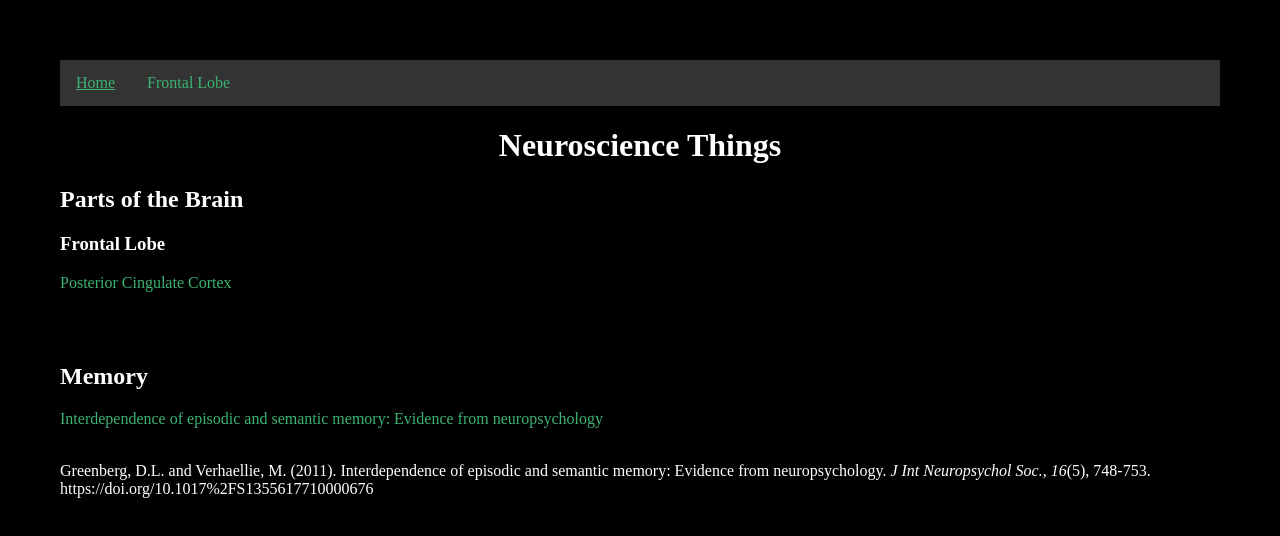
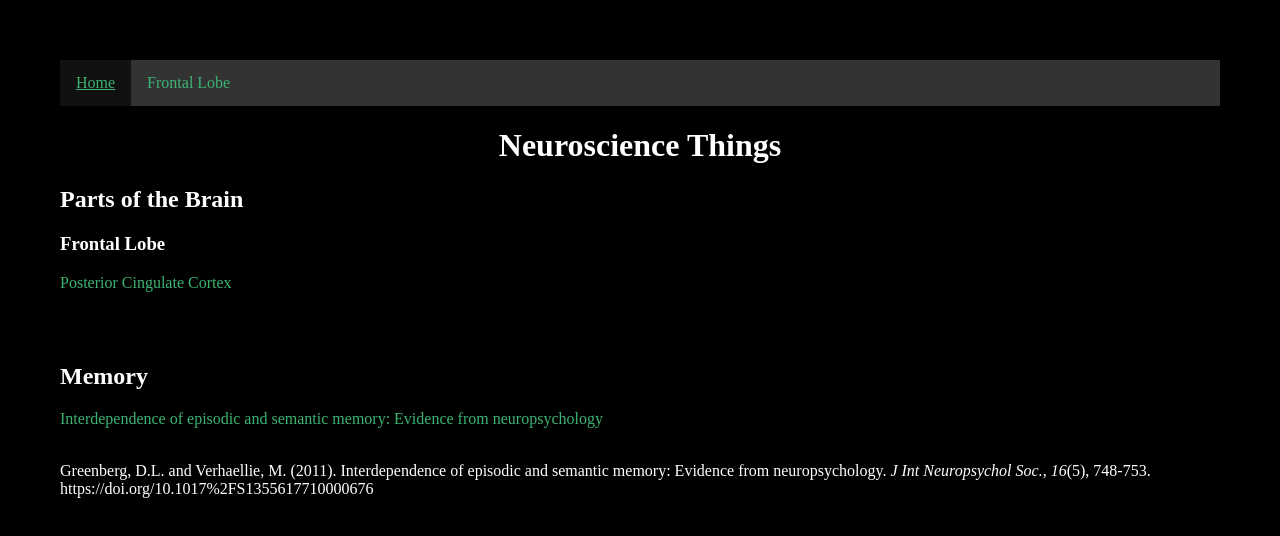
Before and after one commit to ryankyler/brain-info, a plain HTML site: page index.html in a window 1280 px wide. In both pictures the pointer is over the link "Home". Drawn offline with Linux system fonts and the light colour scheme.

Commit message:
changed .menu to li a and added li a:hover

```diff
--- a/styles.css
+++ b/styles.css
@@ -38,7 +38,8 @@ a:hover {
 	background-color: grey
 }
 
-.menu {
+/* display for menu */
+li a {
 	float: left;
 	display: block;
 	color: white;
@@ -46,3 +47,7 @@ a:hover {
 	padding: 14px 16px;
 	text-decoration: none;
 }
+
+li a:hover {
+	background-color: #111;
+}
```
